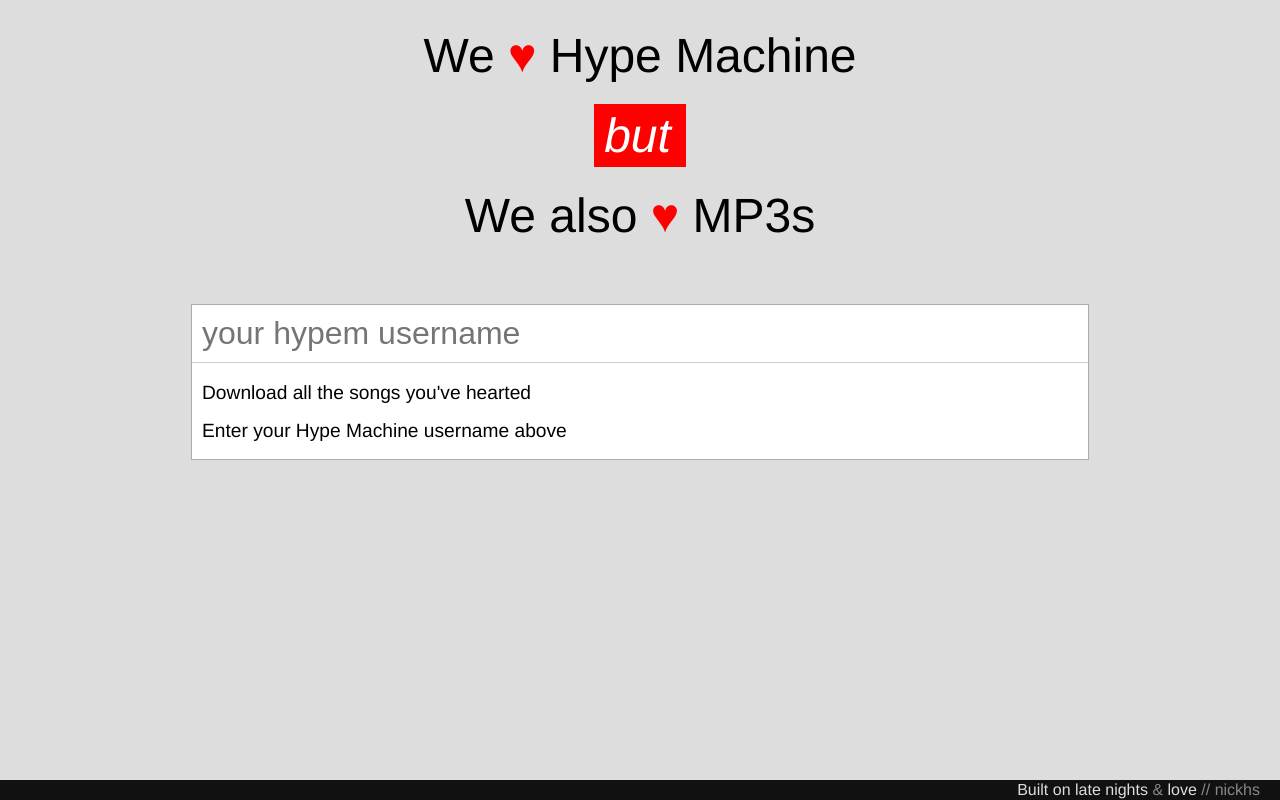
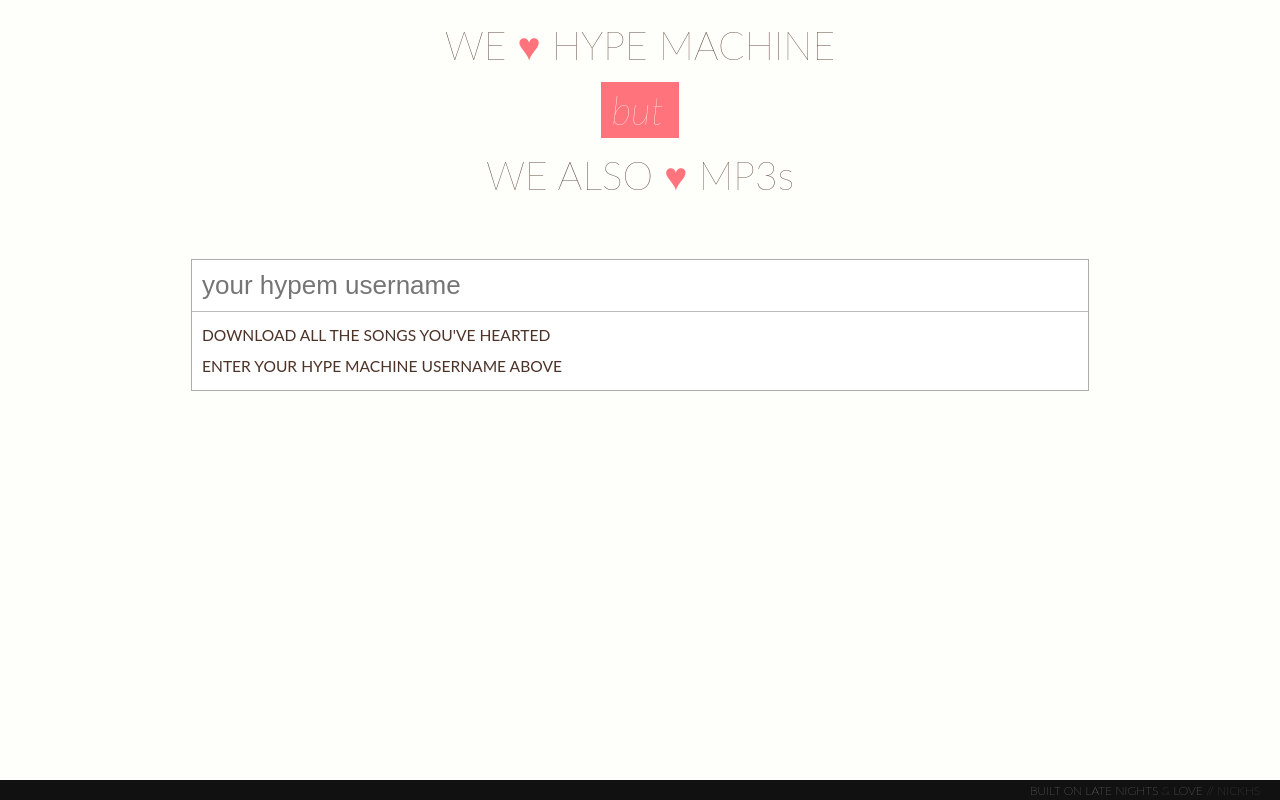
Before and after one commit to nickhs/hypeliberator, a Flask app: page / in a window 1280 px wide. Run offline with Flask 2, Linux system fonts and the light colour scheme; some libraries are stand-ins or nearby versions.

Commit message:
make prettier

```diff
--- a/static/css/main.css
+++ b/static/css/main.css
@@ -1,8 +1,10 @@
 html, body {
   width: 100%;
   height: 100%;
-  background: #ddd;
-  font-family: helvetica,sans-serif;
+  background: #FEFEFA;
+  font-family: Lato, Helvetica, sans-serif;
+  font-size: 13px;
+  color: #4D3227;
   line-height: 1;
   margin: 0;
   padding: 0;
@@ -29,7 +31,7 @@
 }
 
 h1 em {
-  background: red;
+  background: #FF737C;
   padding-left: 10px;
   padding-right: 15px;
   padding-top: 5px;
@@ -38,7 +40,7 @@
 }
 
 .red {
-  color: red;
+  color: #FF737C;
 }
 
 section {
@@ -53,14 +55,17 @@
   border: solid 1px #acacac;
 }
 
+section.username {
+  text-transform: uppercase;
+}
+
 section input {
   font-size: 2em;
   width: 100%;
-
   border: none;
   outline: none;
   padding: 10px;
-  border-bottom: 1px solid #ccc;
+  border-bottom: 1px solid #BBB;
 }
 
 div.info {
@@ -108,6 +113,8 @@
 }
 
 footer {
+  text-transform: uppercase;
+  font-size: 12px;
   position: absolute;
   bottom: 0;
   left: 0;
@@ -123,7 +130,7 @@
 footer div {
   display: inline-block;
   margin-right: 20px;
-  margin-top: 2px;
+  margin-top: 5px;
 }
 
 .subtle {
--- a/templates/index.html
+++ b/templates/index.html
@@ -10,9 +10,9 @@
   <body>
   <div id="container">
     <header>
-      <h1 class="top">We <span class="red">♥</span> Hype Machine</h1>
+      <h1 class="top">WE <span class="red">♥</span> HYPE MACHINE</h1>
       <h1><em>but</em></h1>
-      <h1>We also <span class="red">♥</span> MP3s</h1>
+      <h1>WE ALSO <span class="red">♥</span> MP3s</h1>
     </header>
 
     <section class="username">
```
